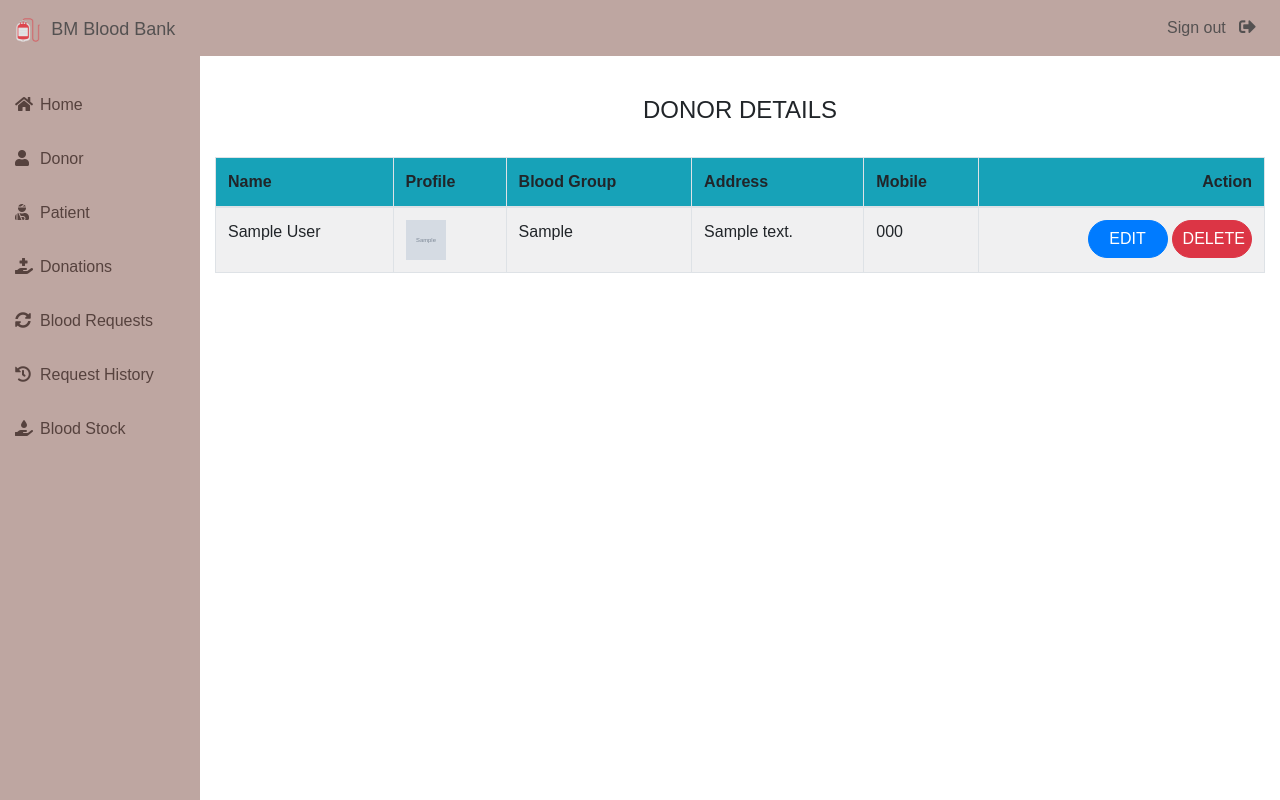
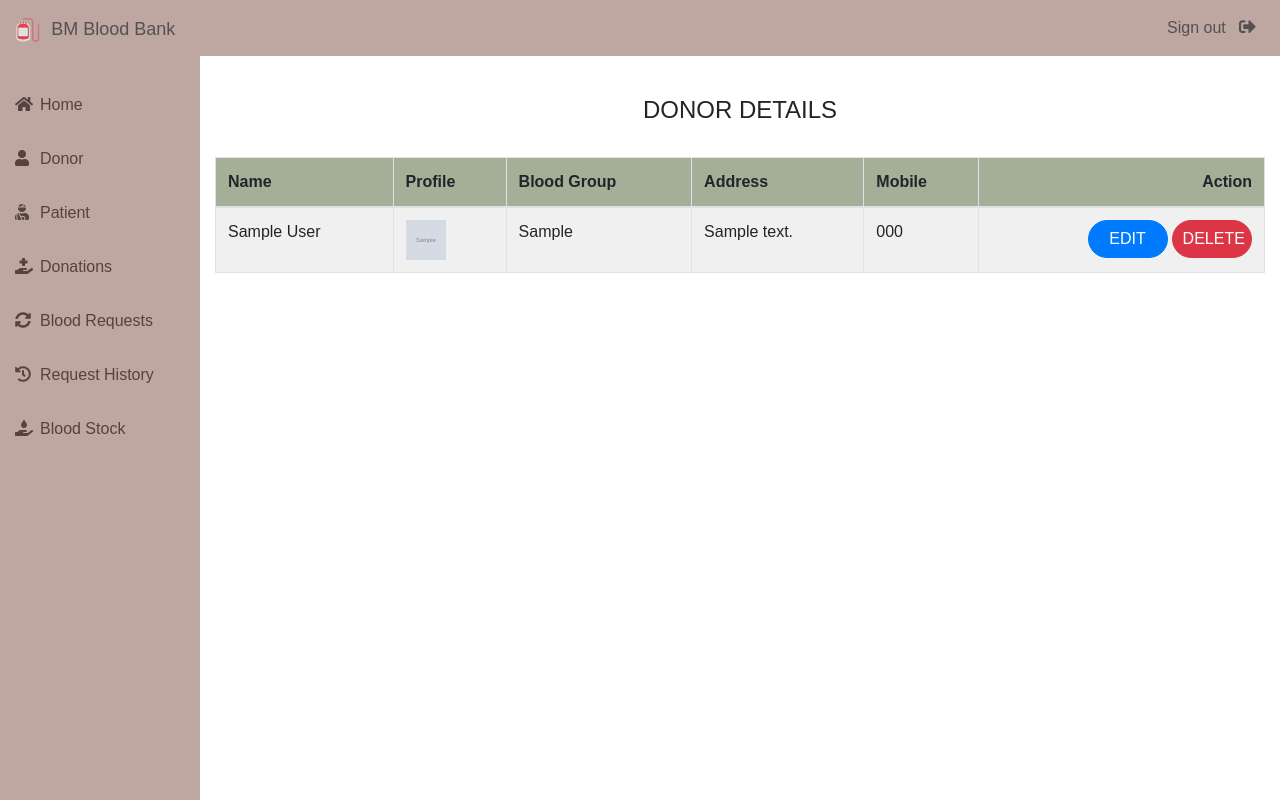
Before and after one commit to Ray0Emma/DjangoBloodBank, a Django app: page /admin-donor in a window 1280 px wide. Run offline with Django 3.2, Linux system fonts and the light colour scheme; a user stored in the database is signed in; tables that the repository leaves empty hold one stand-in row (values such as "Sample post"); grey boxes marked "Sample" are stand-in pictures; some libraries are stand-ins or nearby versions.

Commit message:
fix : fixed UI templates

```diff
--- a/templates/blood/admin_donation.html
+++ b/templates/blood/admin_donation.html
@@ -42,7 +42,7 @@
 <div class="container">
     <H4 class="text-center">BLOOD DONATION DETAILS</H4><br>
     <table class="table table-light table-hover table-bordered table-striped">
-        <thead class="bg-info">
+        <thead class="bg-orange">
             <tr>
                 <th scope="col">Donor Name</th>
                 <th scope="col">Disease</th>
--- a/templates/blood/admin_donor.html
+++ b/templates/blood/admin_donor.html
@@ -6,7 +6,7 @@
 <div class="container">
     <H4 class="text-center">DONOR DETAILS</H4><br>
     <table class="table table-light table-hover table-bordered table-striped">
-        <thead class="bg-info">
+        <thead class="bg-orange">
             <tr>
                 <th scope="col">Name</th>
                 <th scope="col">Profile</th>
--- a/templates/blood/admin_patient.html
+++ b/templates/blood/admin_patient.html
@@ -6,7 +6,7 @@
 <div class="container">
     <H4 class="text-center">PATIENT DETAILS</H4><br>
     <table class="table table-light table-hover table-bordered table-striped">
-        <thead class="bg-info">
+        <thead class="bg-orange">
             <tr>
                 <th scope="col">Name</th>
                 <th scope="col">Profile</th>
--- a/templates/blood/admin_request.html
+++ b/templates/blood/admin_request.html
@@ -12,7 +12,7 @@
 
     {% endif %}
     <table class="table table-light table-hover table-bordered table-striped">
-        <thead class="bg-info">
+        <thead class="bg-orange">
             <tr>
                 <th scope="col">Patient Name</th>
                 <th scope="col">Age</th>
--- a/templates/blood/admin_request_history.html
+++ b/templates/blood/admin_request_history.html
@@ -47,7 +47,7 @@
 
     {% endif %}
     <table class="table table-light table-hover table-bordered table-striped">
-        <thead class="bg-info">
+        <thead class="bg-orange">
             <tr>
                 <th scope="col">Patient Name</th>
                 <th scope="col">Age</th>
--- a/templates/blood/adminbase.html
+++ b/templates/blood/adminbase.html
@@ -13,6 +13,10 @@
   <link rel="stylesheet" href="https://cdnjs.cloudflare.com/ajax/libs/font-awesome/5.14.0/css/all.css">
 
   <style>
+    .bg-orange {
+      background-color: #A5AF98;
+    }
+
     .row {
       padding: 5px;
     }
```
